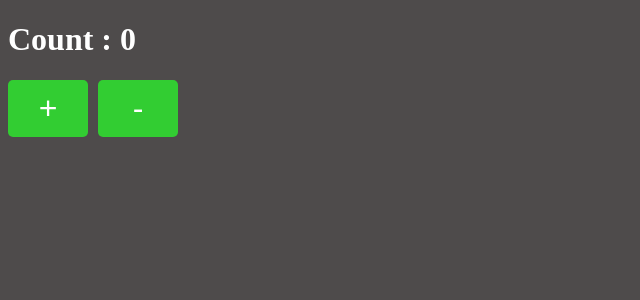
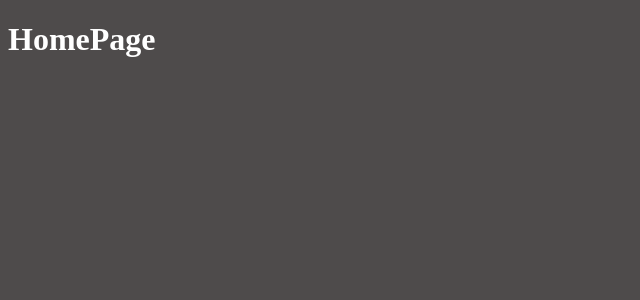
Before and after one commit to faizulislamfair/React, a React (Create React App) app in the folder Anisul Islam Tutorials/my-app/: page / in a window 1280 px wide. Shown: the top 300 px of the page, without its empty margins (0-640 px from the left). Built offline with nearby package versions, Linux system fonts and the light colour scheme.

Commit message:
conditional rendering

```diff
--- a/Anisul Islam Tutorials/my-app/src/App.js
+++ b/Anisul Islam Tutorials/my-app/src/App.js
@@ -1,14 +1,13 @@
 import React from "react";
-import STATE from './STATE';
+import CONDITIONAL_RENDERING from "./CONDITIONAL_RENDERING/index";
 
 function App() {
      return(
        <div>
-         <STATE />
+         <CONDITIONAL_RENDERING />
        </div>
      )
 }
 
 
-
 export default App;
--- /dev/null
+++ b/Anisul Islam Tutorials/my-app/src/CONDITIONAL_RENDERING/HomePage.js
@@ -0,0 +1,12 @@
+import React from 'react';
+
+function HomePage() {
+    return(
+        <div>
+             <h1>HomePage</h1>
+        </div>
+    )
+}
+
+
+export default HomePage;
--- /dev/null
+++ b/Anisul Islam Tutorials/my-app/src/CONDITIONAL_RENDERING/LogInPage.js
@@ -0,0 +1,11 @@
+import React from "react";
+
+function LogInPage() {
+    return(
+        <div>
+            <h1>LogIn Page</h1>
+        </div>
+    )
+}
+
+export default LogInPage;
--- /dev/null
+++ b/Anisul Islam Tutorials/my-app/src/CONDITIONAL_RENDERING/index.js
@@ -0,0 +1,42 @@
+import React, { Component } from 'react';
+import '../style.css'
+import HomePage from './HomePage'
+import LogInPage from './LogInPage'
+
+class CONDITIONAL_RENDERING extends Component {
+
+    constructor(props){
+        super(props)
+
+        this.state = {
+             isLoggedIn: true
+        }
+    }
+
+
+    render() {
+
+        const {isLoggedIn} = this.state
+        // let element;
+
+        // if(isLoggedIn){
+        //     element = <HomePage />
+        // }
+        // else{
+        //     element = <LogInPage />
+        // }
+
+        // element = isLoggedIn ? <HomePage /> : <LogInPage />
+
+        return(
+
+            <div>
+                {isLoggedIn ? <HomePage /> : <LogInPage />}
+            </div>
+
+        )
+
+    }
+}
+
+export default CONDITIONAL_RENDERING;
```
